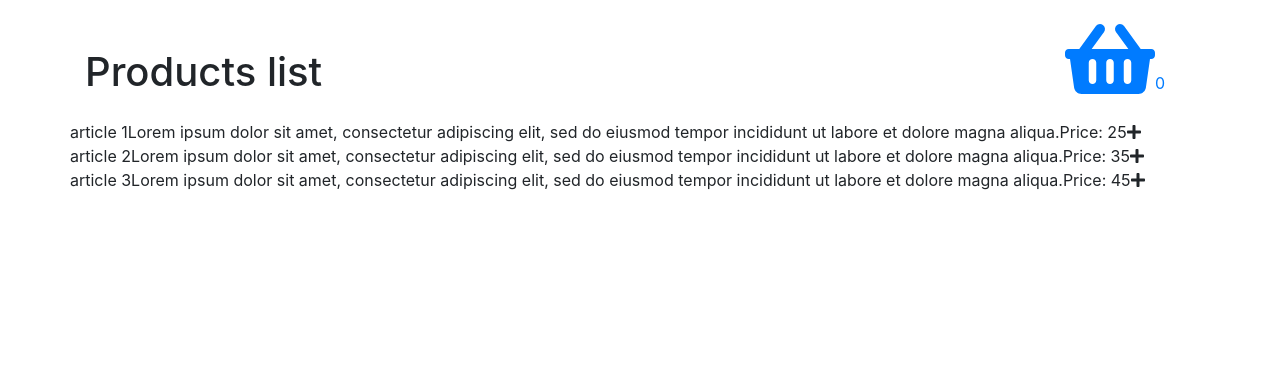
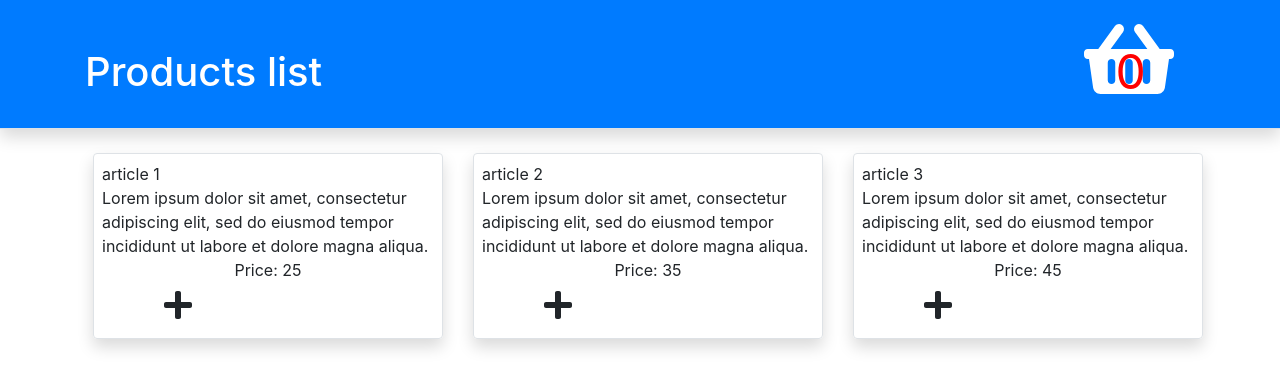
Before and after one commit to FurrGotten/ShoppingCartApp, an Angular app: page / in a window 1280 px wide. Shown: the top 388 px of the page. Built offline with nearby package versions, Linux system fonts and the light colour scheme.

Commit message:
style change

```diff
--- a/src/app/goods-item/goods-item.component.css
+++ b/src/app/goods-item/goods-item.component.css
@@ -0,0 +1,10 @@
+:root{
+  font-size: calc(0.5vw + 7px);
+  font-family: Geneva, Arial, Helvetica, sans-serif;
+}
+.faPlus{
+  font-size: 2em;
+}
+.faMinus{
+  font-size: 2em;
+}
--- a/src/app/goods-item/goods-item.component.html
+++ b/src/app/goods-item/goods-item.component.html
@@ -1,7 +1,13 @@
-<div class="row">
-  <span class="">{{good.name}}</span>
-  <span class="">{{good.label}}</span>
-  <span class="">Price: {{good.price}}</span>
-  <span class="" (click)="shoppingCart.add(good)"><fa-icon class="" [icon]="faPlus"></fa-icon></span>
-  <span class="" (click)="shoppingCart.remove(good.id)" *ngIf="shoppingCart.isInCart(good.id)"><fa-icon class="" [icon]="faMinus"></fa-icon></span>
+<div class="container m-2 p-2 border rounded shadow">
+  <div class="row">
+  <span class="col-12">{{good.name}}</span>
+  <span class="col-12">{{good.label}}</span>
+  </div>
+  <div class="row text-center">
+  <span class="col-12">Price: {{good.price}}</span>
+  </div>
+  <div class="row text-center">
+  <span class="col-6" (click)="shoppingCart.add(good)"><fa-icon class="faPlus" [icon]="faPlus"></fa-icon></span>
+  <span class="col-6" (click)="shoppingCart.remove(good.id)" *ngIf="shoppingCart.isInCart(good.id)"><fa-icon class="faMinus" [icon]="faMinus"></fa-icon></span>
+  </div>
 </div>
--- a/src/app/goods-list/goods-list.component.css
+++ b/src/app/goods-list/goods-list.component.css
@@ -5,3 +5,9 @@
 .shoppingBasket{
   font-size: 5em;
 }
+.OrderQuantity{
+  color: red;
+  font-size: 3em;
+  margin-left: -1.22em;
+  padding-bottom: 1em;
+}
--- a/src/app/goods-list/goods-list.component.html
+++ b/src/app/goods-list/goods-list.component.html
@@ -1,11 +1,15 @@
-<div class="container body">
-  <div class="row">
-    <div class="col-md-10 col-sm-6 mt-5"><h1 class="">Products list</h1></div>
-    <div class="col-md-2 col-sm-6 text-center"><a routerLink="/shopping-cart"><fa-icon class="shoppingBasket" [icon]="faShoppingBasket"></fa-icon><span class="">{{shoppingCart.getOrderQuantity()}}</span></a></div>
-  </div>
-  <div class="row">
-    <div class="col-12 container" *ngFor="let good of goods">
-      <app-goods-item [good]="good"></app-goods-item>
+<div class="container-fluid border-bottom pb-2 bg-primary text-white shadow">
+  <div class="container">
+    <div class="row">
+      <div class="col-md-10 col-sm-6 mt-5"><h1 class="">Products list</h1></div>
+      <div class="col-md-2 col-sm-6 text-center"><a routerLink="/shopping-cart">
+        <fa-icon class="shoppingBasket text-white mt-5" [icon]="faShoppingBasket"></fa-icon>
+        <span class="OrderQuantity text-center">{{shoppingCart.getOrderQuantity()}}</span></a></div>
     </div>
   </div>
 </div>
+<div class="container">
+  <div class="row">
+    <app-goods-item class="col-md-4 col-sm-6 mt-3" *ngFor="let good of goods" [good]="good"></app-goods-item>
+  </div>
+</div>
--- a/src/app/shopping-cart/shopping-cart.component.html
+++ b/src/app/shopping-cart/shopping-cart.component.html
@@ -1,21 +1,25 @@
-<div class="container body">
-  <div class="row">
-    <div class="col-md-10 col-sm-6 mt-5"><h1 class="">Shopping cart list</h1></div>
-    <div class="col-md-2 col-sm-6 text-center mt-3"><a class="backToMenu" routerLink="/">To main menu</a></div>
-  </div>
-  <div class="row container">
-    <div class="col-12 container" *ngFor="let cartItem of cartItems">
-      <div class="row">
-        <span class="col-2">{{cartItem.good.name}}</span>
-        <span class="col-2">{{cartItem.good.price}}</span>
-        <span class="col-2" (click)="shoppingCart.add(cartItem.good)">+</span>
-        <span class="col-2">{{cartItem.quantity}}</span>
-        <span class="col-2" (click)="shoppingCart.remove(cartItem.good.id, true)">-</span>
-        <span class="col-2">{{cartItem.good.price * cartItem.quantity}}</span>
-      </div>
-    </div>
+<div class="container-fluid border-bottom pb-4 bg-primary text-white shadow">
+  <div class="container">
     <div class="row">
-      <div class="col-6">You ordered {{shoppingCart.getOrderQuantity()}} items for: {{shoppingCart.getOrderSum()}}</div>
+      <div class="col-md-9 col-sm-6 mt-5"><h1 class="">Shopping cart list</h1></div>
+      <div class="col-md-3 col-sm-6 text-center mt-5"><a class="backToMenu text-white" routerLink="/">To main menu</a></div>
     </div>
   </div>
 </div>
+<div class="container mt-3">
+  <div class="row container">
+    <div class="col-12 container border m-1 pt-2 pb-2 text-center shadow" *ngFor="let cartItem of cartItems">
+      <div class="row">
+        <span class="col-md-2 col-sm-12 mt-2 mb-2 border-right">{{cartItem.good.name}}</span>
+        <span class="col-2 border-right mt-2 mb-2">{{cartItem.good.price}}</span>
+        <span class="col-2 border-right mt-2 mb-2" (click)="shoppingCart.add(cartItem.good)">+</span>
+        <span class="col-md-2 col-sm-4 border-right mt-2 mb-2">{{cartItem.quantity}}</span>
+        <span class="col-2 border-right mt-2 mb-2" (click)="shoppingCart.remove(cartItem.good.id, true)">-</span>
+        <span class="col-2 mt-2 mb-2">{{cartItem.good.price * cartItem.quantity}}</span>
+      </div>
+    </div>
+  </div>
+  <div class="row">
+    <div class="col-12 text-center mt-5 mb-5"><h5 class="">You ordered {{shoppingCart.getOrderQuantity()}} items for: {{shoppingCart.getOrderSum()}}</h5></div>
+  </div>
+</div>
```
